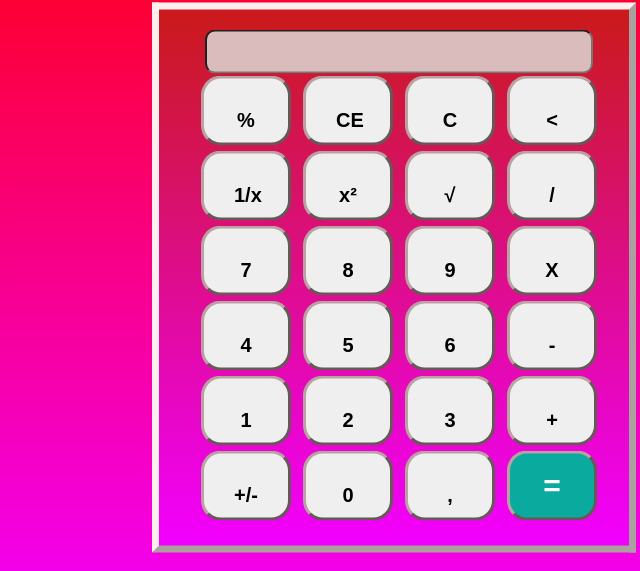
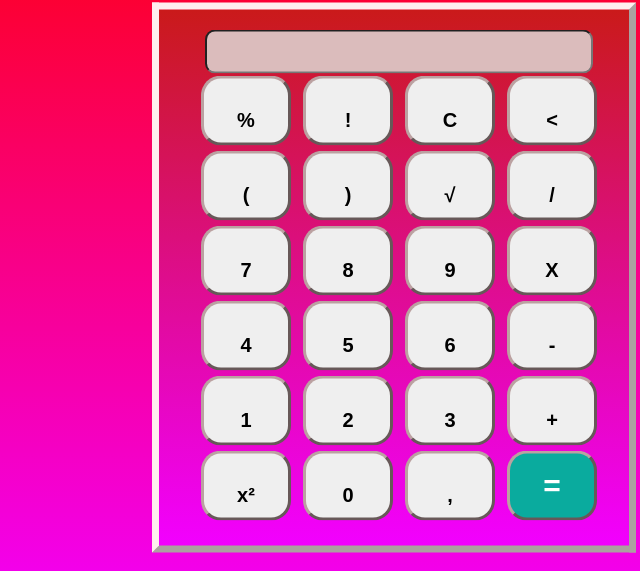
Before and after one commit to Matheus-Rodrigues-Araujo/Calculator-App, a plain HTML site: page index.html in a window 1280 px wide. Shown: the part 164-735 px from the top of the page, 246-886 px from the left. Drawn offline with Linux system fonts and the light colour scheme.

Commit message:
Update index.html

```diff
--- a/index.html
+++ b/index.html
@@ -16,14 +16,14 @@
         <table>
             <tr>
                 <td><button id="rest">%</button></td>
-                <td><button id="ce">CE</button></td>
+                <td><button id="factorial">!</button></td>
                 <td><button id="c">C</button></td>
                 <td><button id="delete"><</button></td>
 
             </tr>
             <tr>
-                <td><button id="onedivx">1/x</button></td>
-                <td><button id="exponent">x²</button></td>
+                <td><button id="parenthesis1">(</button></td>
+                <td><button id="parenthesis2">)</button></td>
                 <td><button id="squareRoot">√</button></td>
                 <td><button id="division">/</button></td>
 
@@ -47,7 +47,7 @@
                 <td><button id="sum">+</button></td>
 
             </tr><tr>
-                <td><button id="moreOrLess">+/-</button></td>
+                <td><button id="exponent">x²</button></td>
                 <td><button id="zero">0</button></td>
                 <td><button id="comma">,</button></td>
                 <td><button id="equal">=</button></td>
```
